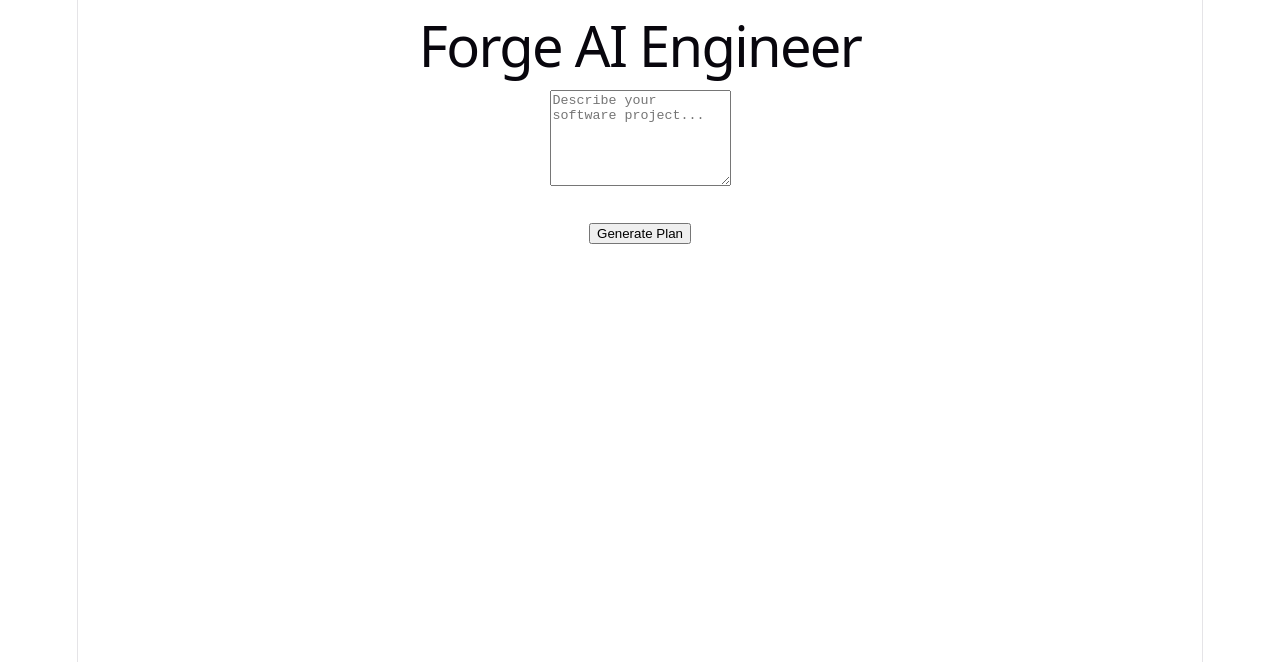
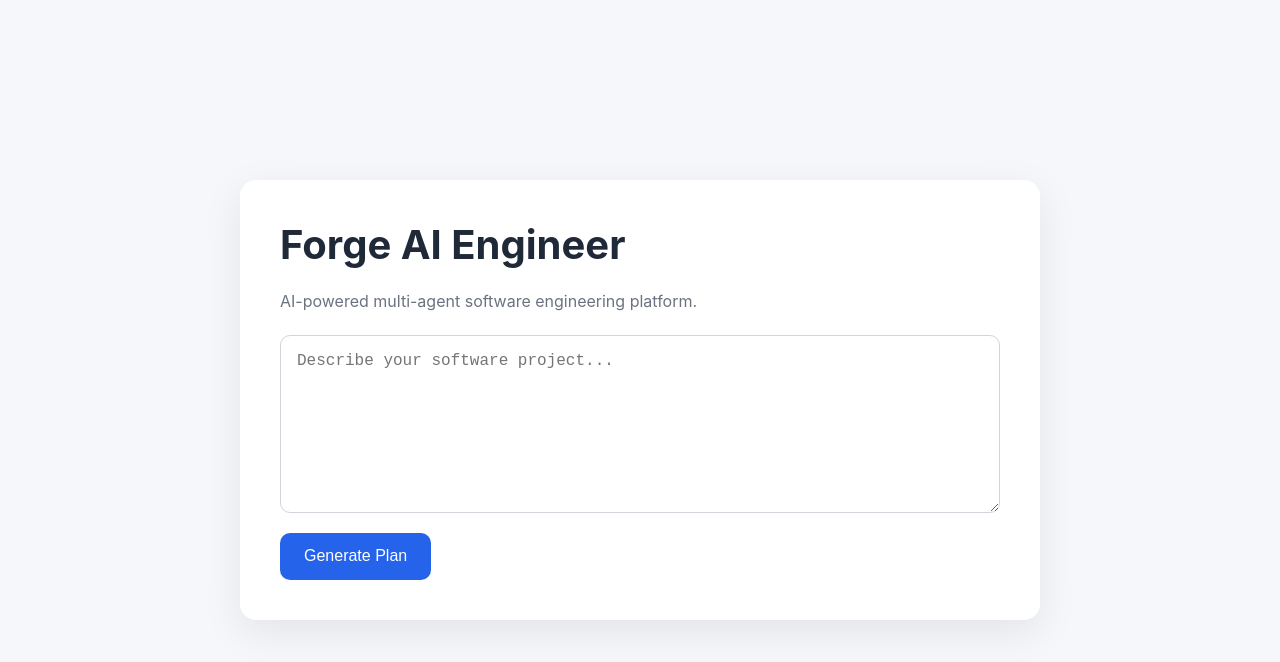
Before and after one commit to DhritiSoni4/forge-ai-engineer, a React (Vite) app in the folder frontend/: page / in a window 1280 px wide. Shown: the top 662 px of the page. Built offline with nearby package versions, Linux system fonts and the light colour scheme.

Commit message:
style(frontend): add initial landing page layout

```diff
--- a/frontend/src/index.css
+++ b/frontend/src/index.css
@@ -1,111 +1,83 @@
-:root {
-  --text: #6b6375;
-  --text-h: #08060d;
-  --bg: #fff;
-  --border: #e5e4e7;
-  --code-bg: #f4f3ec;
-  --accent: #aa3bff;
-  --accent-bg: rgba(170, 59, 255, 0.1);
-  --accent-border: rgba(170, 59, 255, 0.5);
-  --social-bg: rgba(244, 243, 236, 0.5);
-  --shadow:
-    rgba(0, 0, 0, 0.1) 0 10px 15px -3px, rgba(0, 0, 0, 0.05) 0 4px 6px -2px;
-
-  --sans: system-ui, 'Segoe UI', Roboto, sans-serif;
-  --heading: system-ui, 'Segoe UI', Roboto, sans-serif;
-  --mono: ui-monospace, Consolas, monospace;
-
-  font: 18px/145% var(--sans);
-  letter-spacing: 0.18px;
-  color-scheme: light dark;
-  color: var(--text);
-  background: var(--bg);
-  font-synthesis: none;
-  text-rendering: optimizeLegibility;
-  -webkit-font-smoothing: antialiased;
-  -moz-osx-font-smoothing: grayscale;
-
-  @media (max-width: 1024px) {
-    font-size: 16px;
-  }
-}
-
-@media (prefers-color-scheme: dark) {
-  :root {
-    --text: #9ca3af;
-    --text-h: #f3f4f6;
-    --bg: #16171d;
-    --border: #2e303a;
-    --code-bg: #1f2028;
-    --accent: #c084fc;
-    --accent-bg: rgba(192, 132, 252, 0.15);
-    --accent-border: rgba(192, 132, 252, 0.5);
-    --social-bg: rgba(47, 48, 58, 0.5);
-    --shadow:
-      rgba(0, 0, 0, 0.4) 0 10px 15px -3px, rgba(0, 0, 0, 0.25) 0 4px 6px -2px;
-  }
-
-  #social .button-icon {
-    filter: invert(1) brightness(2);
-  }
-}
-
-#root {
-  width: 1126px;
-  max-width: 100%;
-  margin: 0 auto;
-  text-align: center;
-  border-inline: 1px solid var(--border);
-  min-height: 100svh;
-  display: flex;
-  flex-direction: column;
+* {
+  margin: 0;
+  padding: 0;
   box-sizing: border-box;
 }
 
 body {
-  margin: 0;
+  font-family: Inter, system-ui, sans-serif;
+  background: #f5f7fb;
+  color: #1f2937;
 }
 
-h1,
-h2 {
-  font-family: var(--heading);
-  font-weight: 500;
-  color: var(--text-h);
+#root {
+  min-height: 100vh;
 }
 
-h1 {
-  font-size: 56px;
-  letter-spacing: -1.68px;
-  margin: 32px 0;
-  @media (max-width: 1024px) {
-    font-size: 36px;
-    margin: 20px 0;
-  }
-}
-h2 {
-  font-size: 24px;
-  line-height: 118%;
-  letter-spacing: -0.24px;
-  margin: 0 0 8px;
-  @media (max-width: 1024px) {
-    font-size: 20px;
-  }
-}
-p {
-  margin: 0;
+.home {
+  min-height: 100vh;
+  display: flex;
+  justify-content: center;
+  align-items: center;
+  padding: 2rem;
 }
 
-code,
-.counter {
-  font-family: var(--mono);
-  display: inline-flex;
-  border-radius: 4px;
-  color: var(--text-h);
+.hero {
+  width: 100%;
+  max-width: 800px;
+  background: white;
+  padding: 2.5rem;
+  border-radius: 16px;
+  box-shadow: 0 12px 40px rgba(0, 0, 0, 0.08);
+
+  display: flex;
+  flex-direction: column;
+  gap: 1.25rem;
 }
 
-code {
-  font-size: 15px;
-  line-height: 135%;
-  padding: 4px 8px;
-  background: var(--code-bg);
+.hero h1 {
+  font-size: 2.5rem;
 }
+
+.hero p {
+  color: #6b7280;
+  line-height: 1.6;
+}
+
+textarea {
+  width: 100%;
+  resize: vertical;
+  padding: 1rem;
+  font-size: 1rem;
+  border-radius: 10px;
+  border: 1px solid #d1d5db;
+  outline: none;
+}
+
+textarea:focus {
+  border-color: #2563eb;
+}
+
+button {
+  align-self: flex-start;
+
+  padding: 0.9rem 1.5rem;
+
+  border: none;
+
+  border-radius: 10px;
+
+  background: #2563eb;
+
+  color: white;
+
+  font-size: 1rem;
+
+  cursor: pointer;
+
+  transition: 0.2s;
+}
+
+button:hover {
+  background: #1d4ed8;
+}
--- a/frontend/src/pages/Home.tsx
+++ b/frontend/src/pages/Home.tsx
@@ -2,24 +2,25 @@ import { useState } from "react";
 import type { PlannerResponse } from "../types/planner";
 
 function Home() {
-  const [plan, setPlan] = useState<PlannerResponse | null>(null);
+  const [_plan, _setPlan] = useState<PlannerResponse | null>(null);
   const [description, setDescription] = useState("");
+
   return (
-  <div>
+    <main className="home">
+      <section className="hero">
         <h1>Forge AI Engineer</h1>
+        <p>AI-powered multi-agent software engineering platform.</p>
 
         <textarea
           value={description}
           onChange={(e) => setDescription(e.target.value)}
           placeholder="Describe your software project..."
-      rows={6}
+          rows={8}
         />
 
-    <br />
-    <br />
-
         <button>Generate Plan</button>
-  </div>
+      </section>
+    </main>
   );
 }
 
```
Lines whose indentation alone changed are shown as unchanged.
